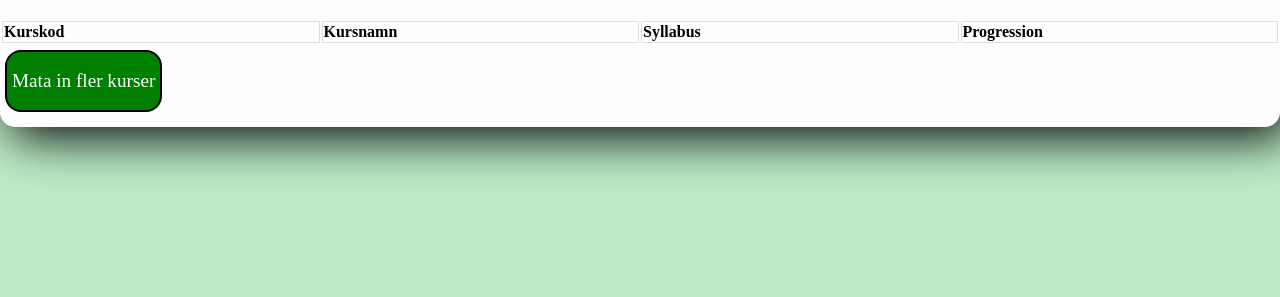
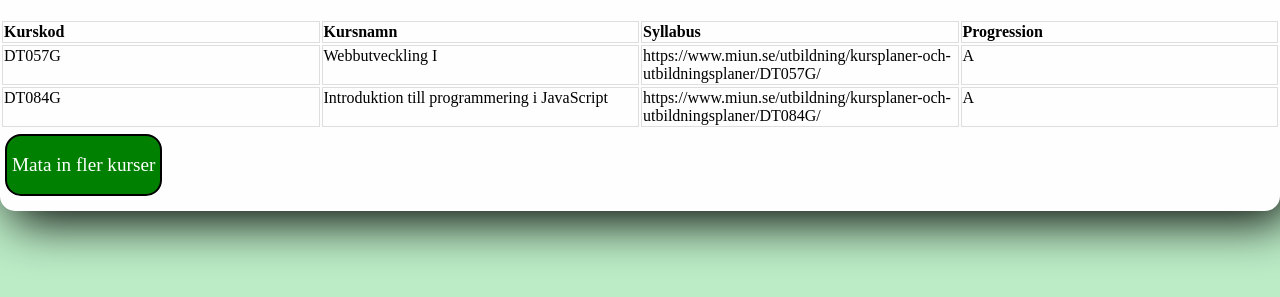
Before and after one commit to Bakko50B/TS_Moment1, a website: page index.html in a window 1280 px wide. Shown: the part 61-358 px from the top of the page. Drawn offline with Linux system fonts and the light colour scheme; the site is published under a folder, as on GitHub Pages, so addresses that start at the root find nothing.

Commit message:
Ändring av sökvägen till js.filen Den fungerade inte på iunservern. Men nu är den igång

```diff
--- a/index.html
+++ b/index.html
@@ -6,7 +6,7 @@
     <meta name="viewport" content="width=device-width, initial-scale=1.0">
     <title>TS Moment 1 - index</title>
     <link rel="stylesheet" href="css/style.css">
-    <script src="/ts/table.js" defer></script>
+    <script src="ts/table.js" defer></script>
 
     <link rel="apple-touch-icon" sizes="180x180" href="/apple-touch-icon.png">
     <link rel="icon" type="image/png" sizes="32x32" href="/favicon-32x32.png">
```
